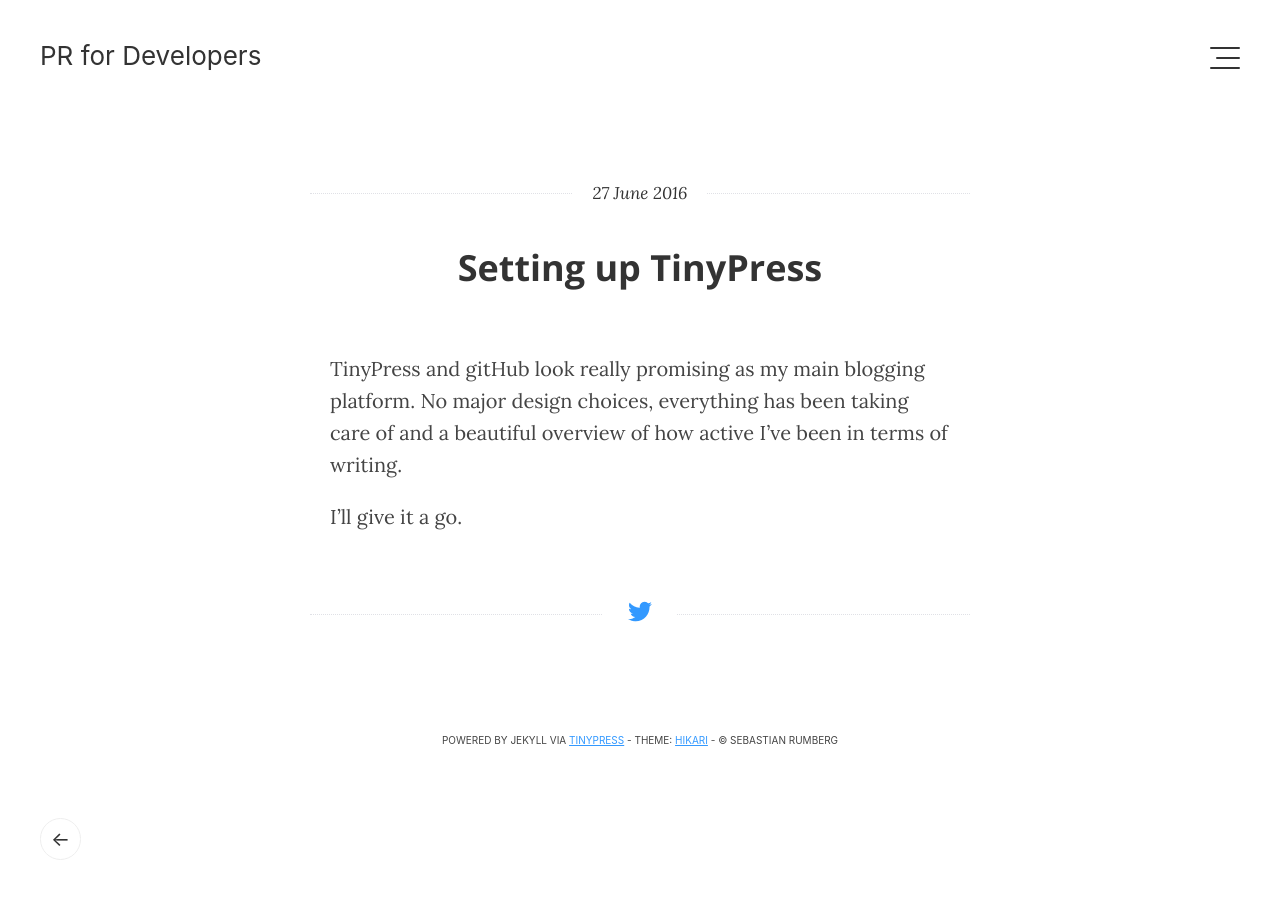
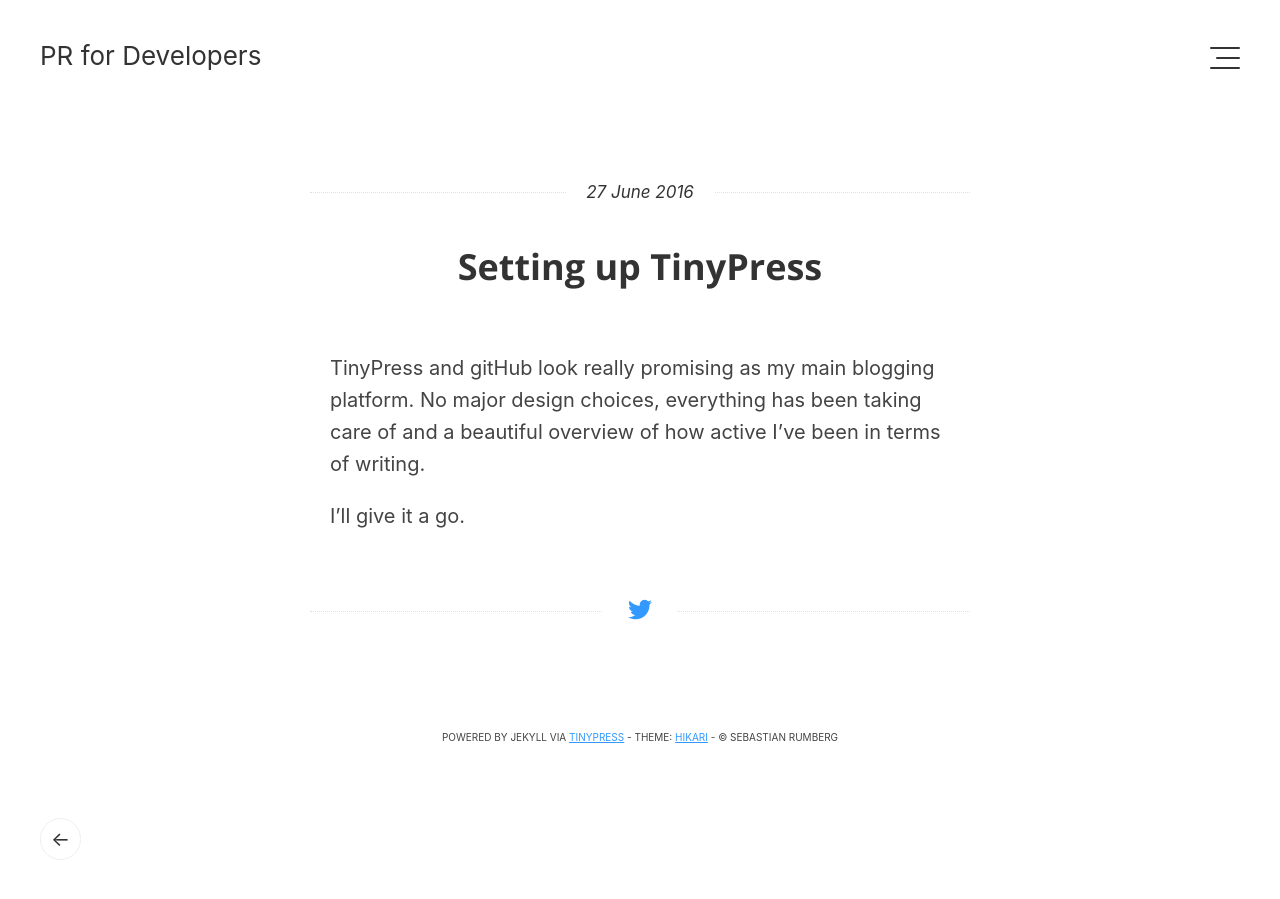
Before and after one commit to rumberg/rumberg.github.io, a Jekyll site: the page built from _posts/2016-06-27-setting-up-tinypress.markdown, in a window 1280 px wide. Built offline with Jekyll 4.4.1, drawn with Linux system fonts in a browser that asks for light colours; grey boxes are pictures that could not be loaded.

Commit message:
Update main.css

```diff
--- a/css/main.css
+++ b/css/main.css
@@ -27,7 +27,7 @@ html, body { width: 100%; height: 100%; }
 body {
   background: #fff;
   color: #444;
-  font: 20px "SF Compact Display", -apple-system, BlinkMacSystemFont, 'Open Sans', sans-serif;
+  font: 20px 'SF Compact Display', -apple-system, BlinkMacSystemFont, 'Open Sans', sans-serif;
   text-rendering: optimizeLegibility;
 }
 
@@ -220,7 +220,7 @@ header .h-wrap .close .lines::after {
 }
 
 #off-canvas #bio p {
-  font-family: 'Lora', serif;
+  font-family: "SF Compact Display", -apple-system, BlinkMacSystemFont, 'Open Sans', sans-serif;
   line-height: 160%;
   font-size: 100%;
   margin-bottom: 0;
@@ -313,7 +313,7 @@ section#single-wrap {
   width: 100%;
   max-width: 780px;
   margin: 20px auto;
-  font-family: 'Lora', Georgia, serif;
+  font-family: 'SF Compact Display', -apple-system, BlinkMacSystemFont, 'Open Sans', sans-serif;
   background: #fff;
   z-index: 1;
 }
```
